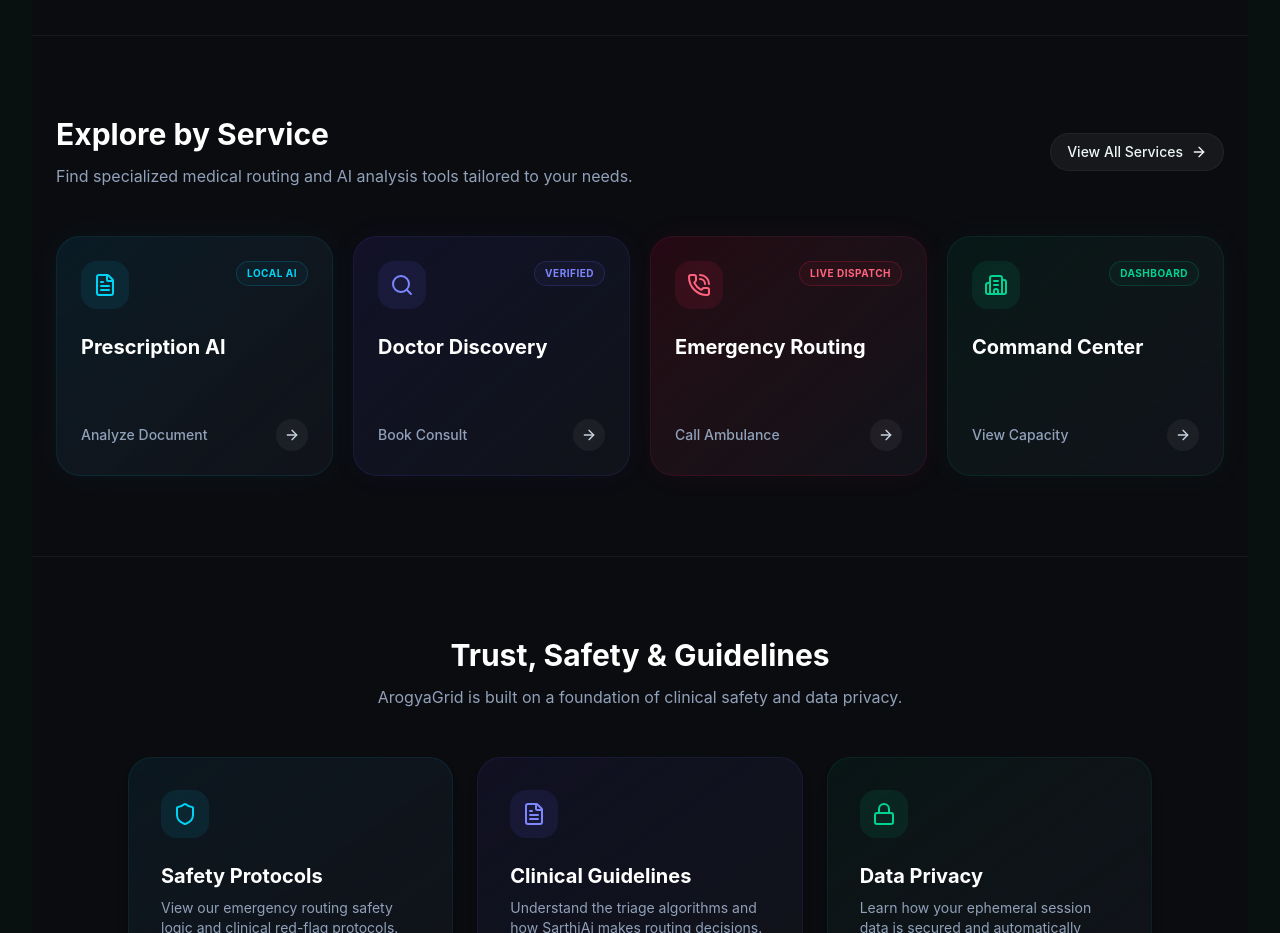
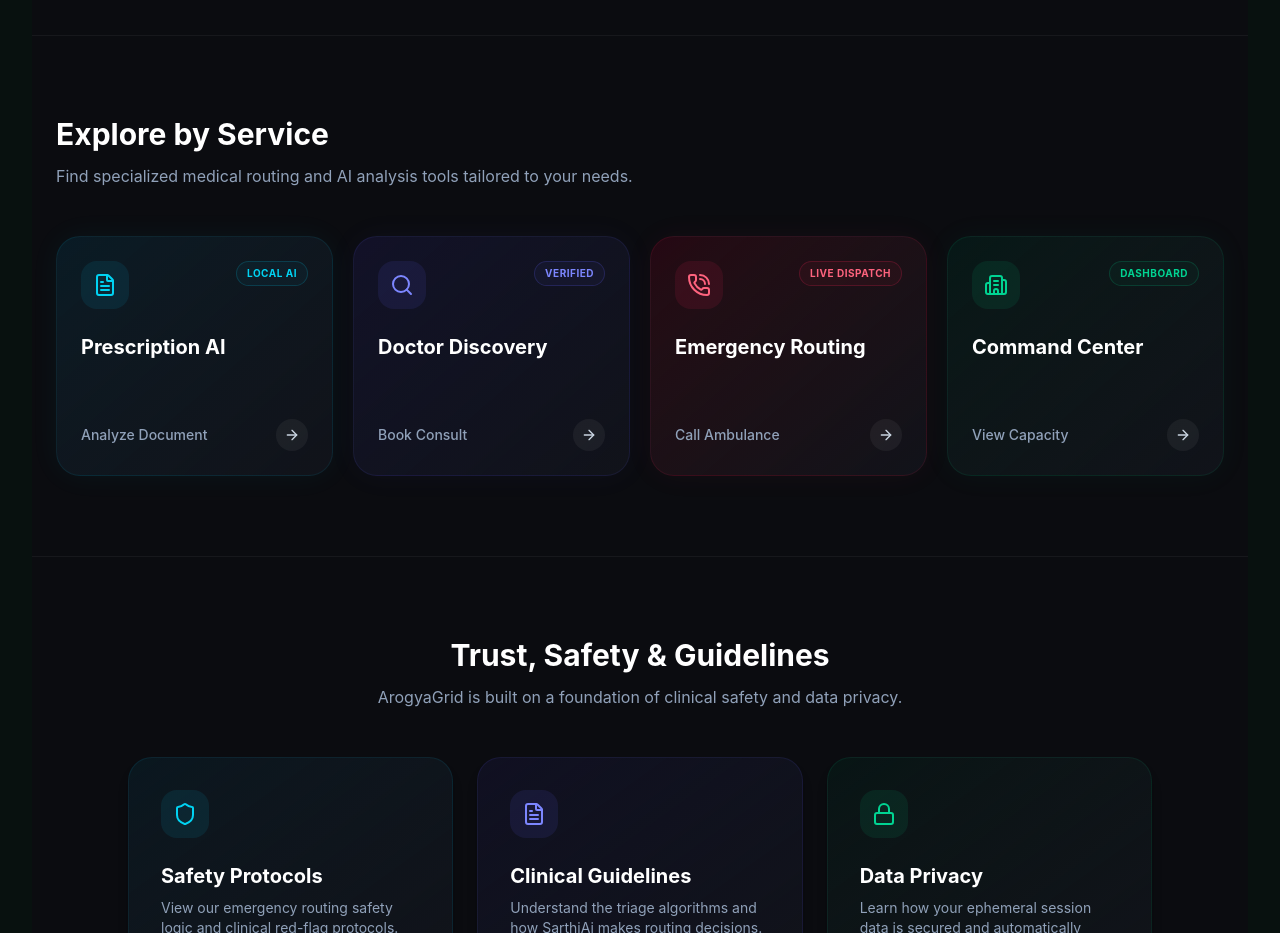
Before and after one commit to quantumcoder-3000/mp_online_healthcare_app, a Next.js app: page / in a window 1280 px wide. Shown: the part 2700-3633 px from the top of the page. Built offline with nearby package versions, Linux system fonts and the light colour scheme.

Commit message:
ui: remove broken 'View All Services' link

```diff
--- a/src/app/page.tsx
+++ b/src/app/page.tsx
@@ -130,9 +130,7 @@ export default function Home() {
             <h2 className="text-3xl font-bold text-white mb-3">Explore by Service</h2>
             <p className="text-slate-400">Find specialized medical routing and AI analysis tools tailored to your needs.</p>
           </div>
-          <Link href="/services" className="hidden sm:flex px-4 py-2 rounded-full bg-white/5 text-slate-300 text-sm font-medium hover:bg-white/10 transition-colors border border-white/5 items-center gap-2">
-            View All Services <ArrowRight className="w-4 h-4" />
-          </Link>
+
         </div>
 
         <div className="grid grid-cols-1 md:grid-cols-2 lg:grid-cols-3 xl:grid-cols-4 gap-5">
```
